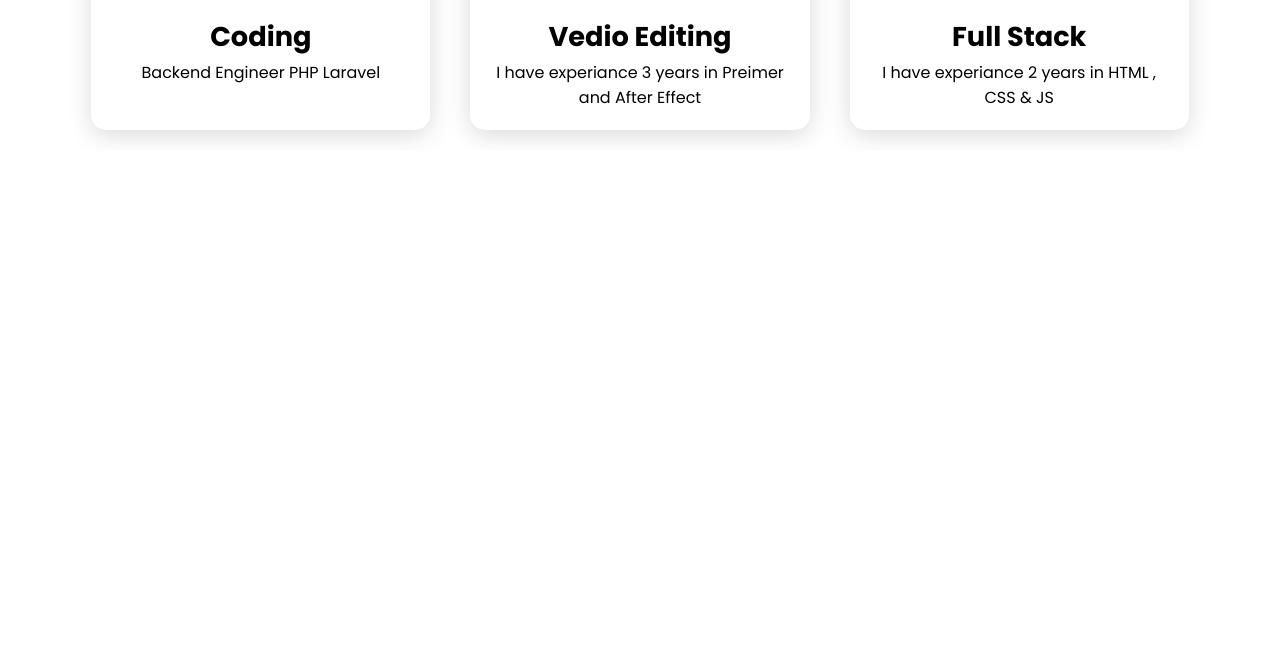
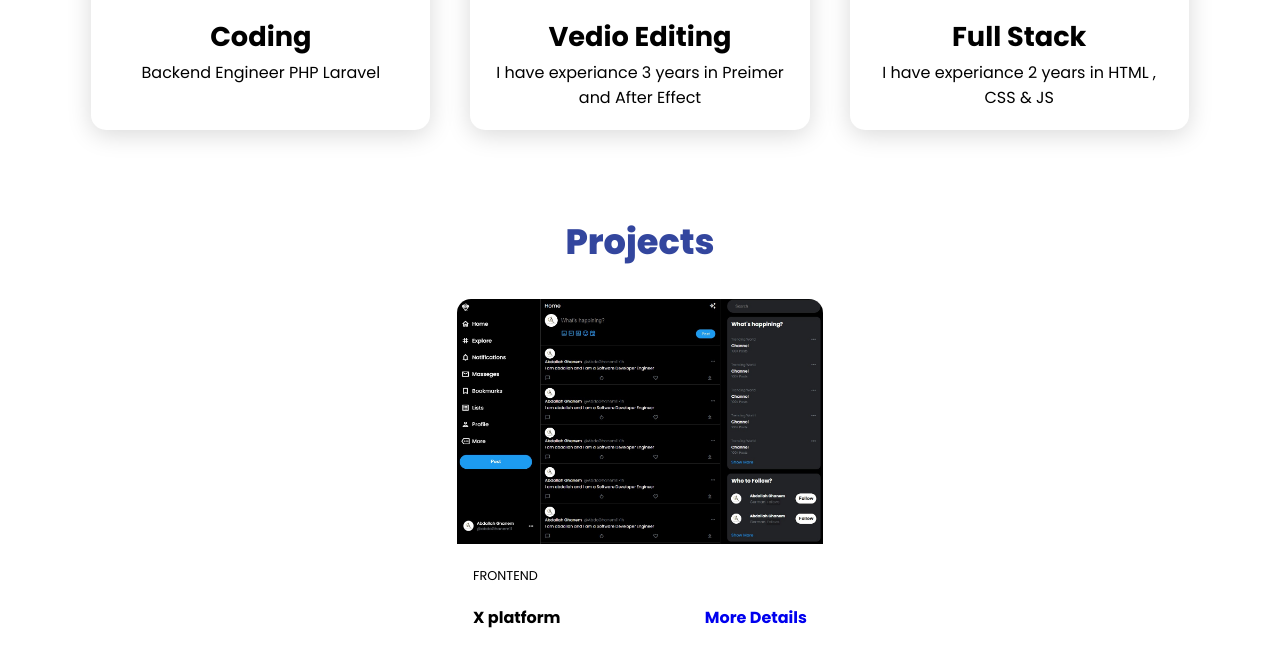
Before and after one commit to abdallah-ghanem/PersonalWebSite, a plain HTML site: page index.html in a window 1280 px wide. Shown: the part 1146-1812 px from the top of the page. Before the commit the page ends 1296 px from the top, so only its background shows below. Drawn offline with Linux system fonts and the light colour scheme.

Commit message:
make second page the project page

```diff
--- a/index.html
+++ b/index.html
@@ -12,9 +12,9 @@
     <header>
         <a href="" class="logo">Abdalla</a>
         <nav class="navigation">
-            <a href="services">Services</a>
-            <a href="projects">Projects</a>
-            <a href="contact">Contact</a>
+            <a href="#services">Services</a>
+            <a href="#projects">Projects</a>
+            <a href="#contact">Contact</a>
         </nav>
     </header>
 
@@ -64,6 +64,21 @@
         </div>
     </section>
 
+    <section class="#projects" id="#projects">
+        <h2 class="title">Projects</h2>
+        <div class="content">
+            <div class="project-card">
+                <div class="project-img">
+                    <img src="./img/P2.jpg" alt="">
+                </div>
+                <div class="project-info">
+                    <p class="project-catigory">FrontEnd</p>
+                    <strong class="project-title"><span class="tt">X platform</span><a class="more-details" href="https://github.com/abdallah-ghanem/FrontendTwitter/tree/main">More Details</a></strong>
+                </div>
+            </div>
+        </div>
+    </section>
+
 
 </body>
 </html>
--- a/style.css
+++ b/style.css
@@ -158,3 +158,84 @@ header {
     color: #000000; /* Gray text color */
     text-align: center;
 }
+
+
+
+.project{
+    background-color: black;
+}
+.project .content{
+    margin-top: 30px;
+}
+.project-card {
+    background-color: #ffffff;
+    border: 1px solid #fff;
+    min-height: 14em;
+    width: 23em;
+    border-radius: 15px;
+    /* position: relative; /* Enable positioning for pseudo-elements */
+    overflow: hidden; /* Hide overflowing content */
+    /*display: flex; /* Arrange project image and info side-by-side */
+    /*width: 300px; /* Adjust width as needed */
+    margin: 20px; /* Add spacing between cards */
+    transition: 0.7s ease;
+}
+.project-card:hover{
+    transform: scale(1.2);
+}
+.project-card:after {
+    /* Pseudo-element for the border */
+    content: "";
+    position: absolute;
+    top: 0;
+    left: 0;
+    width: 100%;
+    height: 100%;
+    background-color: rgba(0, 0, 0, 0.2); /* Semi-transparent black */
+    transition: all 0.3s ease-in-out; /* Add smooth transition */
+}
+
+.project-card:hover:after {
+    /* Change border opacity on hover */
+    opacity: 0.8;
+}
+
+.project-img img{
+    width: 100%; /* Set width for image */
+   /* object-fit: cover;  Ensure image fills the space */
+  }
+
+  .project-info {
+    /*width: 50%; /* Set width for project details */
+    padding: 1em; /* Add padding for content */
+    color: #fff; /* White text over dark background */
+    display: flex; /* Arrange category and title elements */
+    flex-direction: column; /* Stack them vertically */
+    justify-content: space-between; /* Align content at top and bottom */
+  }
+
+  .project-catigory {
+    text-transform: uppercase;
+    font-size: 0.8rem; /* Adjust category text size */
+    color: #000;
+  }
+  .tt{
+    color: #000;
+  }
+  .project-title {
+    display: flex;
+    justify-content: space-between;
+    margin-top: 20px;
+    font-weight: 900;
+    font-weight: bold;
+    margin-bottom: 5px; /* Add space below title */
+  }
+.more-details {
+    /*color: inherit; /* Inherit white text color */
+    text-decoration: none; /* Underline link on hover */
+}
+
+.more-details:hover {
+    /*text-decoration: underline; /* underline on hover */
+    color: rgba(4, 217, 255, 0.822);
+}
```
Also changed, not shown: img/P2.jpg (added), img/PHP Laravel.jpg (added), img/Youtube.jpg (added), img/to do.jpg (added).
